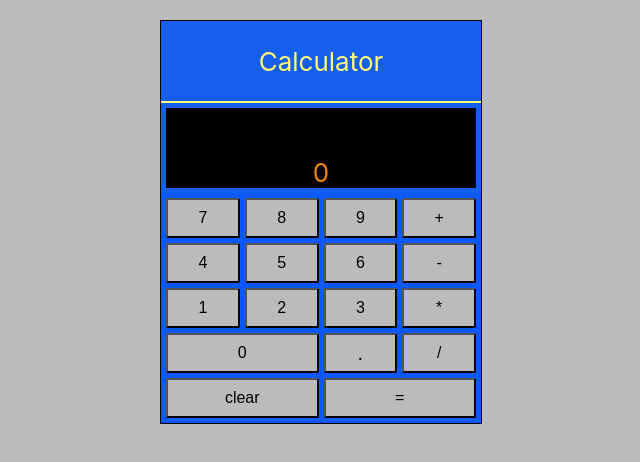
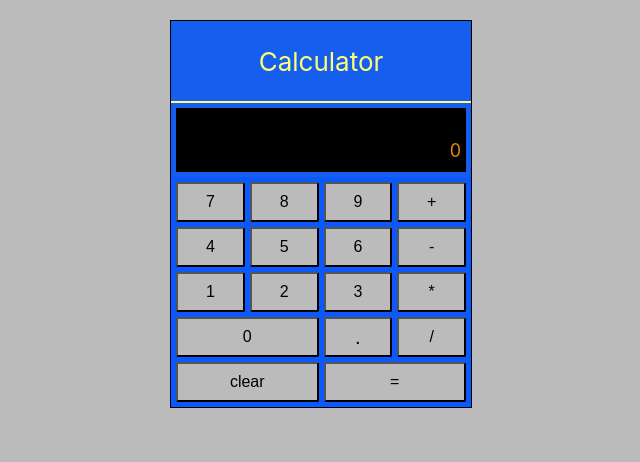
Before and after one commit to josephttran/react-calculator, a React (Create React App) app: page / in a window 1280 px wide. Shown: the top 462 px of the page, without its empty margins (319-959 px from the left). Built offline with nearby package versions, Linux system fonts and the light colour scheme.

Commit message:
show, style flexbox and display

```diff
--- a/src/components/App.js
+++ b/src/components/App.js
@@ -126,7 +126,7 @@ class App extends Component {
           Calculator
         </header>
         <div id="display">
-          <Display id="formula" data={this.state.formulaDisplay} />
+          <Display id="formula" data={this.state.formulaDisplay ? this.state.formulaDisplay : <span>&nbsp;</span>} />
           <Display id="input" data={this.state.currValue} />
         </div>
         <div className="btn-container">
--- a/src/components/App.scss
+++ b/src/components/App.scss
@@ -3,9 +3,8 @@
 .App {
   margin: auto;
   margin-top: 20px;
-  max-width: 320px;
+  width: 300px;
   background-color: $primary-color;
-  text-align: center;
   border: solid 1px black;
 
   .App-header {
@@ -22,14 +21,23 @@
 
 #display {
   margin: 5px;
+  padding: 0 5px;
   background-color: $display-bg;
-  color: $display-color;
-  min-height: 10vh;
-  font-size: calc(10px + 2vmin);
+  min-height: 8vh;
+  font-size: 18px;
   display: flex;
   flex-direction: column;
-  justify-content: end;
+  text-align: right;
+  word-break: break-all;
 }
+  #formula {
+    color: $formula-color;
+    flex-grow: 1;
+  }
+  #input {
+    flex-grow: 1;
+    color: $input-color;
+  }
 
 .btn-container {
   padding: 5px;
--- a/src/components/Display/Display.js
+++ b/src/components/Display/Display.js
@@ -2,7 +2,7 @@ import React from 'react';
 
 const Display = (props) => {
   return (
-    <div>
+    <div id={props.id}>
       {props.data}
     </div>
   )
--- a/src/components/variables.scss
+++ b/src/components/variables.scss
@@ -2,10 +2,10 @@ $primary-color: #165eee;
 $secondary-color: #ff7;
 
 $display-bg: #000;
-$display-color:  #e98410;
+$formula-color: gold;
+$input-color: #e98410;
 
 $btn-container-bg: #0b58fd;
-
 $btn-bg: #bbb;
 $btn-color: #000;
 $btn-hover: #ffa35a;
```
